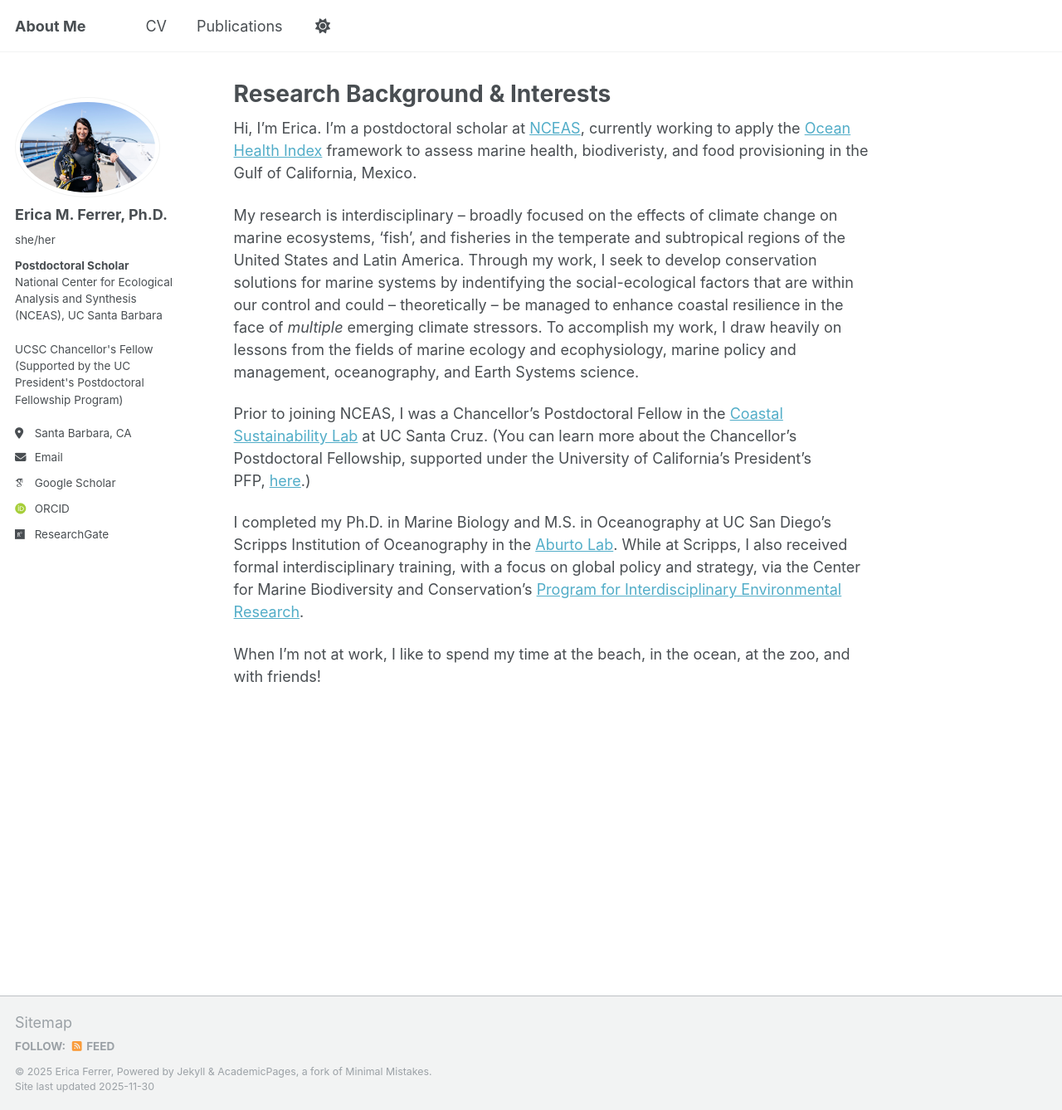
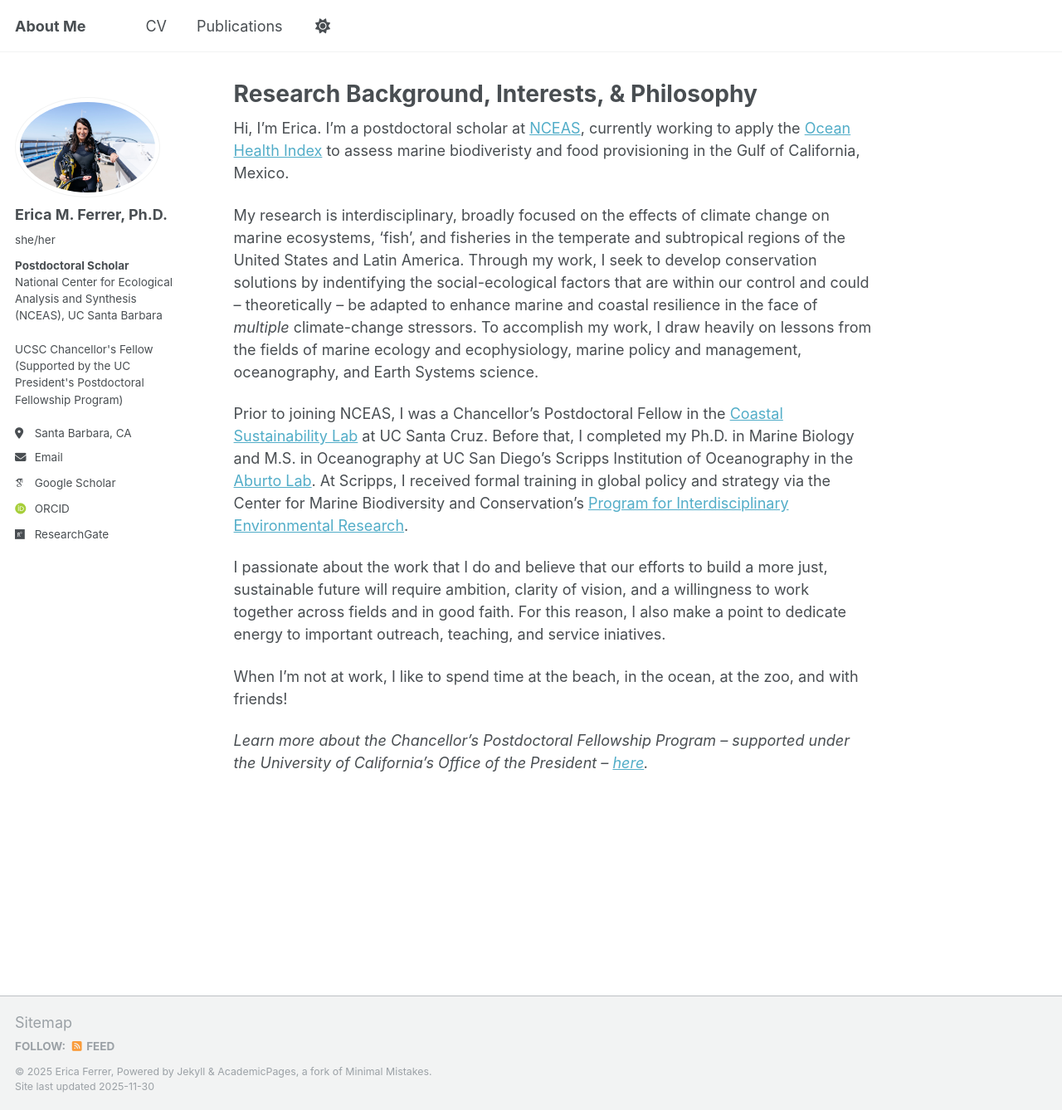
Before and after one commit to emferrer/emferrer.github.io, a Jekyll site: the page built from _pages/about.md, in a window 1280 px wide and 1338 px high. Shown: the whole window at 83% size. Built offline with Jekyll 4.4.1, drawn with Linux system fonts in a browser that asks for light colours; some web fonts are replaced; a script that is not in the unit is left out.

Commit message:
Update about.md
About me continued

```diff
--- a/_pages/about.md
+++ b/_pages/about.md
@@ -1,18 +1,21 @@
 ---
 permalink: /
-title: "Research Background & Interests"
+title: "Research Background, Interests, & Philosophy"
 author_profile: true
 redirect_from:
   - /about/
   - /about.html
 ---
 
-Hi, I'm Erica. I'm a postdoctoral scholar at [NCEAS](https://www.nceas.ucsb.edu/), currently working to apply the [Ocean Health Index](https://oceanhealthindex.org/) framework to assess marine health, biodiveristy, and food provisioning in the Gulf of California, Mexico.
+Hi, I'm Erica. I'm a postdoctoral scholar at [NCEAS](https://www.nceas.ucsb.edu/), currently working to apply the [Ocean Health Index](https://oceanhealthindex.org/) to assess marine biodiveristy and food provisioning in the Gulf of California, Mexico.
 
-My research is interdisciplinary – broadly focused on the effects of climate change on marine ecosystems, ‘fish’, and fisheries in the temperate and subtropical regions of the United States and Latin America. Through my work, I seek to develop conservation solutions for marine systems by indentifying the social-ecological factors that are within our control and could – theoretically – be managed to enhance coastal resilience in the face of <i>multiple</i> emerging climate stressors. To accomplish my work, I draw heavily on lessons from the fields of marine ecology and ecophysiology, marine policy and management, oceanography, and Earth Systems science.
+My research is interdisciplinary, broadly focused on the effects of climate change on marine ecosystems, ‘fish’, and fisheries in the temperate and subtropical regions of the United States and Latin America. Through my work, I seek to develop conservation solutions by indentifying the social-ecological factors that are within our control and could – theoretically – be adapted to enhance marine and coastal resilience in the face of <i>multiple</i> climate-change stressors. To accomplish my work, I draw heavily on lessons from the fields of marine ecology and ecophysiology, marine policy and management, oceanography, and Earth Systems science.
 
-Prior to joining NCEAS, I was a Chancellor's Postdoctoral Fellow in the [Coastal Sustainability Lab](https://kristy-kroeker.squarespace.com/) at UC Santa Cruz. (You can learn more about the Chancellor's Postdoctoral Fellowship, supported under the University of California's President's PFP, [here](https://ppfp.ucop.edu/info/).)
+Prior to joining NCEAS, I was a Chancellor's Postdoctoral Fellow in the [Coastal Sustainability Lab](https://kristy-kroeker.squarespace.com/) at UC Santa Cruz. Before that, I completed my Ph.D. in Marine Biology and M.S. in Oceanography at UC San Diego's Scripps Institution of Oceanography in the [Aburto Lab](https://www.aburtolab.org/). At Scripps, I received formal training in global policy and strategy via the Center for Marine Biodiversity and Conservation's [Program for Interdisciplinary Environmental Research](https://cmbc.ucsd.edu/program-for-interdisciplinary-environmental-research-pier-phd-specialization/).
 
-I completed my Ph.D. in Marine Biology and M.S. in Oceanography at UC San Diego's Scripps Institution of Oceanography in the [Aburto Lab](https://www.aburtolab.org/). While at Scripps, I also received formal interdisciplinary training, with a focus on global policy and strategy, via the Center for Marine Biodiversity and Conservation's [Program for Interdisciplinary Environmental Research](https://cmbc.ucsd.edu/program-for-interdisciplinary-environmental-research-pier-phd-specialization/).
+I passionate about the work that I do and believe that our efforts to build a more just, sustainable future will require ambition, clarity of vision, and a willingness to work together across fields and in good faith. For this reason, I also make a point to dedicate energy to important outreach, teaching, and service iniatives.
 
-When I'm not at work, I like to spend my time at the beach, in the ocean, at the zoo, and with friends!
+When I'm not at work, I like to spend time at the beach, in the ocean, at the zoo, and with friends!
+
+
+<i> Learn more about the Chancellor's Postdoctoral Fellowship Program – supported under the University of California's Office of the President – [here](https://ppfp.ucop.edu/info/).</i>
```
